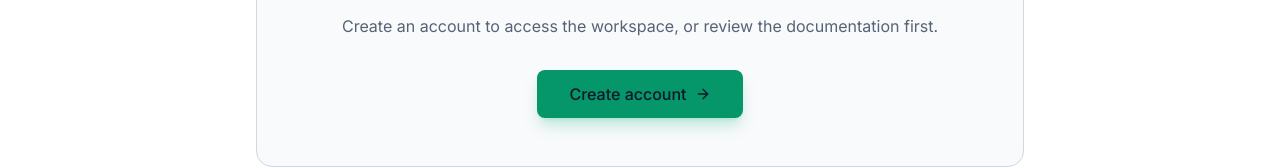
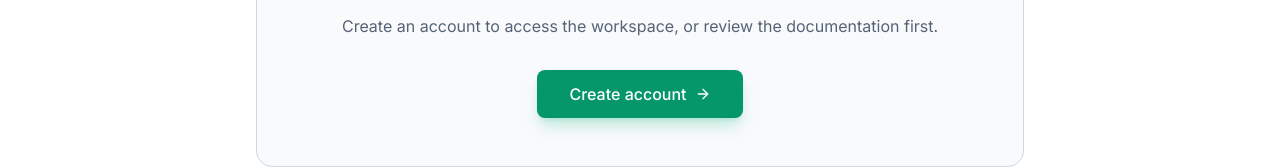
Before and after one commit to JayBorhade/QuantForge-POC, a Next.js app in the folder frontend/: page / in a window 1280 px wide. Shown: the part 2127-2295 px from the top of the page. Built offline with nearby package versions, Linux system fonts and the light colour scheme.

Commit message:
Preserve contrast and page breaks in print styles

```diff
--- a/frontend/src/app/globals.css
+++ b/frontend/src/app/globals.css
@@ -137,10 +137,6 @@ html:not(.dark) .border-white\/10 {
   border-color: hsl(var(--border));
 }
 
-html:not(.dark) .text-white {
-  color: hsl(var(--foreground));
-}
-
 html:not(.dark) .text-white\/70 {
   color: hsl(var(--muted-foreground));
 }
@@ -184,8 +180,6 @@ html:not(.dark) .bg-card\/40 {
     display: none !important;
   }
 
-  main,
-  article,
   section,
   .glass,
   .card {
```
